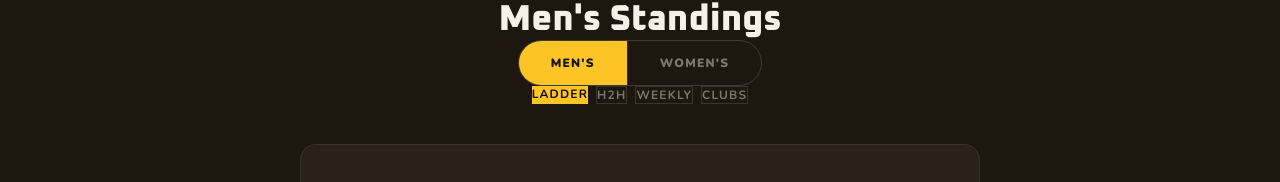
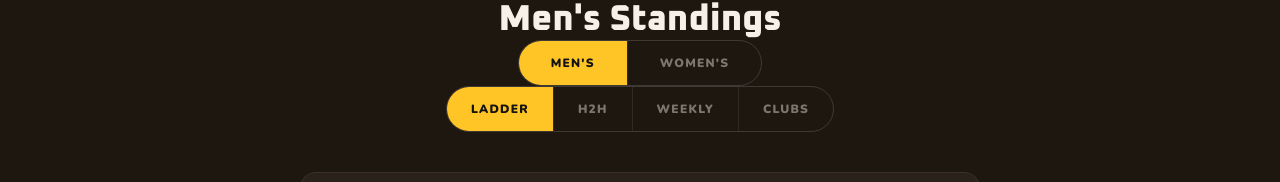
Before and after one commit to N8Nuks/grassrootsfantasy, a Next.js app: page /ladder in a window 1280 px wide. Shown: the part 146-328 px from the top of the page. Built offline with nearby package versions, Linux system fonts and the light colour scheme; no server answers; the database is empty.

Commit message:
H2H: scoreboard banner, winner signalling, per-slot round points, dedupe

```diff
--- a/app/ladder/page.tsx
+++ b/app/ladder/page.tsx
@@ -137,10 +137,7 @@ export default async function Ladder({ searchParams }: { searchParams: Promise<{
     active
       ? { color: '#0E0B08', background: accent }
       : { color: T.textDim, border: '1px solid #ffffff20' }
-  const tabStyle = (active: boolean) =>
-    active
-      ? { color: '#0E0B08', background: T.accent }
-      : { color: T.textDim, border: '1px solid #ffffff20' }
+
 
   const titles: Record<string, string> = {
     points: 'Season Ladder', h2h: 'H2H Standings', weekly: 'Weekly High Score', clubs: 'Club Champion',
@@ -161,27 +158,22 @@ export default async function Ladder({ searchParams }: { searchParams: Promise<{
             <div className="flex justify-center mb-4">
               <GradeSwitch grade={grade} mensHref={`/ladder?grade=mens&view=${view}`} womensHref={`/ladder?grade=womens&view=${view}`} />
             </div>
-            <div className="flex justify-center gap-2 flex-wrap">
-              <a href={`/ladder?grade=${grade}&view=points`}
-                className="text-xs font-bold uppercase tracking-widest px-5 py-2.5 transition-all"
-                style={tabStyle(view === 'points')}>
-                Ladder
-              </a>
-              <a href={`/ladder?grade=${grade}&view=h2h`}
-                className="text-xs font-bold uppercase tracking-widest px-5 py-2.5 transition-all"
-                style={tabStyle(view === 'h2h')}>
-                H2H
-              </a>
-              <a href={`/ladder?grade=${grade}&view=weekly`}
-                className="text-xs font-bold uppercase tracking-widest px-5 py-2.5 transition-all"
-                style={tabStyle(view === 'weekly')}>
-                Weekly
-              </a>
-              <a href={`/ladder?grade=${grade}&view=clubs`}
-                className="text-xs font-bold uppercase tracking-widest px-5 py-2.5 transition-all"
-                style={tabStyle(view === 'clubs')}>
-                Clubs
-              </a>
+            <div className="flex justify-center">
+              <div className="inline-flex rounded-full overflow-hidden flex-wrap justify-center" style={{ border: '1px solid #ffffff25' }}>
+                {([['points','Ladder'],['h2h','H2H'],['weekly','Weekly'],['clubs','Clubs']] as const).map(([v, label], i) => (
+                  <a key={v} href={`/ladder?grade=${grade}&view=${v}`}
+                    className="text-xs font-black uppercase tracking-widest transition-all flex items-center"
+                    style={{
+                      color: view === v ? '#141210' : T.textDim,
+                      background: view === v ? T.accent : 'transparent',
+                      padding: '12px 24px',
+                      minHeight: '44px',
+                      ...(i > 0 ? { borderLeft: '1px solid #ffffff15' } : {}),
+                    }}>
+                    {label}
+                  </a>
+                ))}
+              </div>
             </div>
           </div>
 
--- a/components/Nav.tsx
+++ b/components/Nav.tsx
@@ -53,7 +53,7 @@ export default function Nav() {
 
   return (
     <>
-      <nav className="fixed top-0 left-0 right-0 z-50 flex items-center justify-between px-6 sm:px-12 py-4 bg-[#141210]/90 backdrop-blur-md border-b border-white/5">
+      <nav className="fixed top-0 left-0 right-0 z-50 flex items-center justify-between px-6 sm:px-12 py-4 bg-[#141210]/40 backdrop-blur-md border-b border-white/5">
         {/* Left: logo + Join GF + Leagues */}
         <div className="flex items-center gap-6">
           <a href="/" className="flex items-center gap-2.5">
```
Also changed, not shown: app/matchups/page.tsx (+78 -27 lines).
